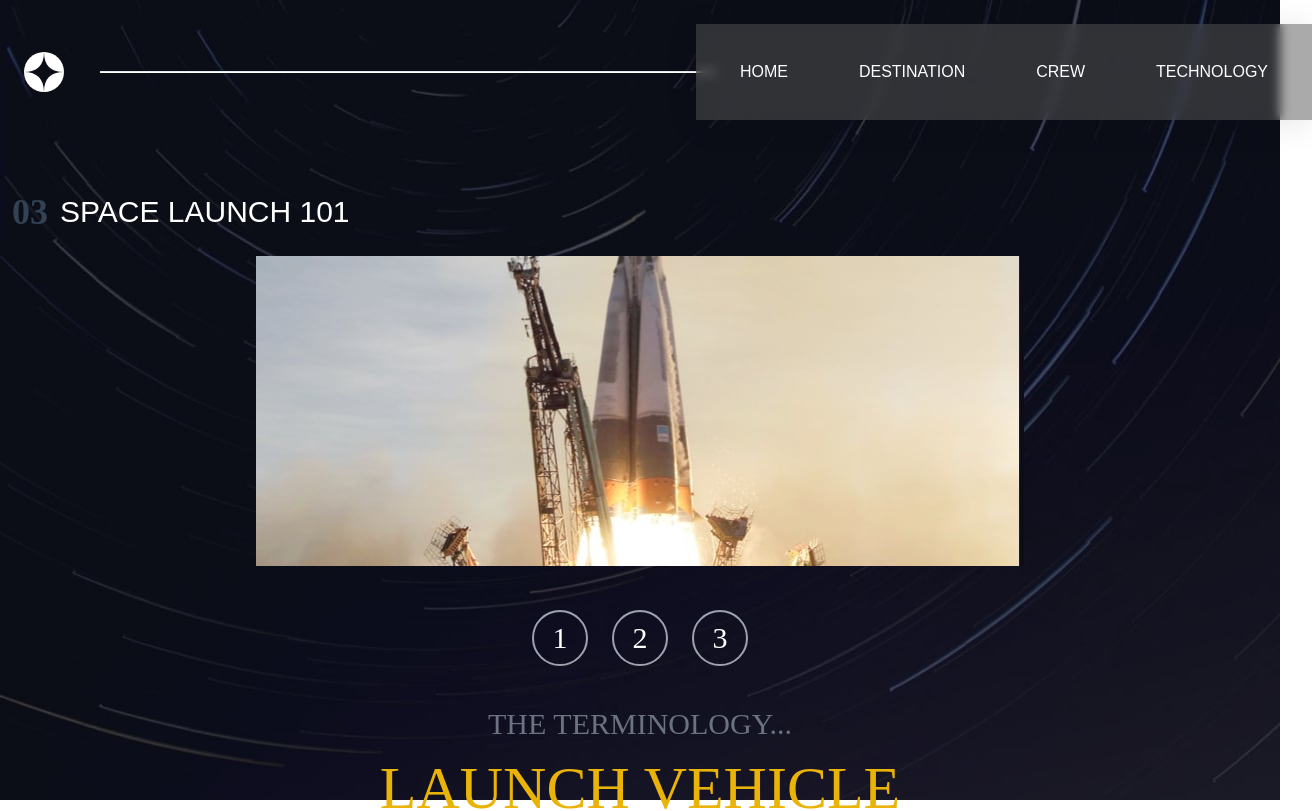
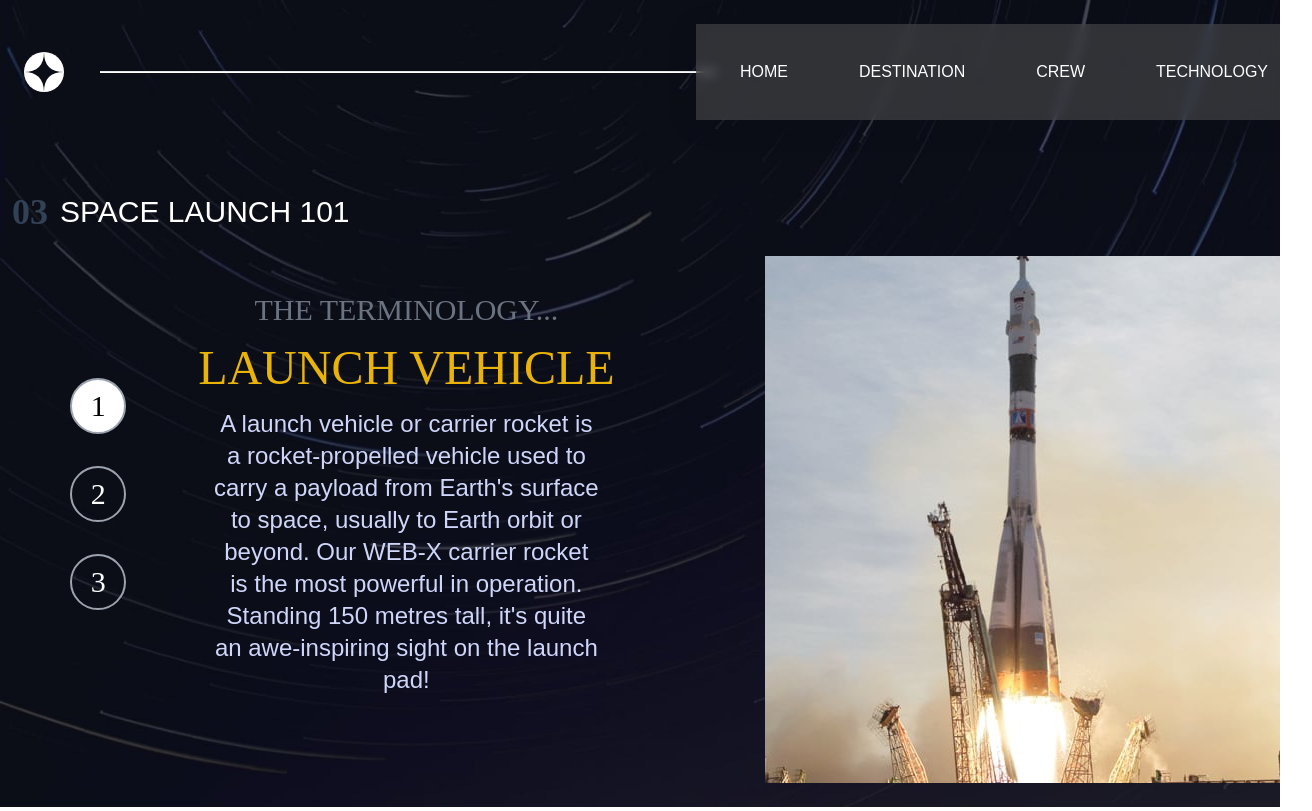
Before and after one commit to SaiSawant1/space-tourism, a Next.js app: page /technology in a window 1280 px wide. Shown: the top 811 px of the page, 1312 px wide, since content can reach past the window. Built offline with nearby package versions, Linux system fonts and the light colour scheme.

Commit message:
space tourism v1.0 completed

```diff
--- a/src/app/crew/page.tsx
+++ b/src/app/crew/page.tsx
@@ -2,7 +2,7 @@ import { Navbar } from "@/components";
 import CrewPage from "@/components/crew/CrewPage";
 export default function Home() {
   return (
-    <div className="w-full h-screen tablet:h-full desktop:h-full flex flex-col p-6 bg-no-repeat bg-cover bg-background-crew-m layout_crew-tablet layout_crew-desktop ">
+    <div className="w-full h-full tablet:h-full desktop:h-full flex flex-col p-6 bg-no-repeat bg-cover bg-background-crew-m layout_crew-tablet layout_crew-desktop ">
       <Navbar />
       <main className="flex flex-col mt-6  desktop:flex-col  default:m-0 tablet:mt-12  grow desktop:grow-0">
         <div className="flex content__center tablet:justify-start desktop:justify-start">
--- a/src/app/technology/page.tsx
+++ b/src/app/technology/page.tsx
@@ -4,11 +4,11 @@ import TechPage from "@/components/tech/TechPage";
 
 export default function Home() {
   return (
-    <div className="w-full h-full desktop:h-screen tablet:p-0 flex flex-col  bg-no-repeat bg-cover bg-background-tech-m layout_tech-tablet layout_tech-desktop ">
+    <div className="w-full h-screen overflow-x-hidden desktop:h-full tablet:p-0 flex flex-col  bg-no-repeat bg-cover bg-background-tech-m layout_tech-tablet layout_tech-desktop ">
       <div className="p-6">
         <Navbar />
       </div>
-      <main className="flex flex-col mt-6  desktop:flex-col  default:m-0 tablet:mt-12  grow desktop:grow-0">
+      <main className="flex flex-col mt-6  desktop:flex-col  default:m-0 tablet:mt-12  grow ">
         <div className="flex content__center tablet:justify-start desktop:justify-start">
           <span className="text-slate-700 mx-3  text-xl font-bold tablet:text-4xl">
             03
--- a/src/components/tech/TechContent.tsx
+++ b/src/components/tech/TechContent.tsx
@@ -7,22 +7,22 @@ const TechContent = ({
 
 }) => {
   return (
-    <div className="h-full w-full my-5 flex flex-col content__center">
-      <div className="w-full h-full flex content__center">
-        <span onClick={() => changeCurrentInfo(0)} className="w-10 h-10 mx-3 tablet:w-14 tablet:h-14 tablet:text-3xl flex content__center border-gray-400 border-2 text-white rounded-[50%]">
+    <div className="h-full w-full my-5 flex flex-col content__center desktop:flex-row">
+      <div className="w-full h-full flex content__center desktop:flex-col">
+        <span onClick={() => changeCurrentInfo(0)} className={`w-10 h-10 mx-3 tablet:w-14 tablet:h-14 tablet:text-3xl desktop:my-4 flex content__center border-gray-400 border-2 ${current.tech==="LAUNCH VEHICLE"?"bg-p-white text-black": "text-white"}  rounded-[50%]`}>
           1
         </span>
-        <span onClick={() => changeCurrentInfo(1)} className="w-10 h-10 mx-3 tablet:w-14 tablet:h-14 tablet:text-3xl flex content__center border-gray-400 border-2 text-white rounded-[50%]">
+        <span onClick={() => changeCurrentInfo(1)} className={`w-10 h-10 mx-3 tablet:w-14 tablet:h-14 tablet:text-3xl desktop:my-4 flex content__center border-gray-400 border-2 ${current.tech==="SPACEPORT"?"bg-p-white text-black": "text-white"}  rounded-[50%]`}>
           2
         </span>
-        <span onClick={() => changeCurrentInfo(2)} className="w-10 h-10 mx-3 tablet:w-14 tablet:h-14 tablet:text-3xl flex content__center border-gray-400 border-2 text-white rounded-[50%]">
+        <span onClick={() => changeCurrentInfo(2)} className={`w-10 h-10 mx-3 tablet:w-14 tablet:h-14 tablet:text-3xl desktop:my-4 flex content__center border-gray-400 border-2 ${current.tech==="SPACE CAPSULE"?"bg-p-white text-black": "text-white"}  rounded-[50%]`}>
           3
         </span>
       </div>
-      <div className=" tablet:text-3xl flex flex-col content__center my-10">
-        <h2 className="text-gray-500">THE TERMINOLOGY...</h2>
-        <h1 className="text-yellow-500 text-3xl tablet:text-6xl my-4 ">{current.tech}</h1>
-        <p className="text-p-purple barlow text-center px-10 tablet:px-20">
+      <div className="  flex flex-col content__center my-10">
+        <h2 className="text-gray-500 tablet:text-3xl">THE TERMINOLOGY...</h2>
+        <h1 className="text-yellow-500 text-3xl tablet:text-7xl my-4 desktop:text-5xl ">{current.tech}</h1>
+        <p className="text-p-purple barlow text-center px-10 tablet:text-4xl tablet:px-36 desktop:px-16 desktop:text-2xl">
           {current.text}
         </p>
       </div>
--- a/src/components/tech/TechImage.tsx
+++ b/src/components/tech/TechImage.tsx
@@ -8,13 +8,20 @@ const TechImage = ({
 
 }) => {
   return (
-    <div className="w-full my-6">
+    <div className="w-full my-6 desktop:flex desktop:justify-end desktop:items-start">
       <Image
         src={current.landscape}
         alt="launch vehicle"
         width={375}
         height={170}
-        className="object-contain w-full tablet:w-full tablet:h-[310px]"
+        className="object-contain desktop:hidden w-full tablet:w-full tablet:h-[310px]"
+      />
+      <Image
+        src={current.portrait}
+        alt="launch vehicle"
+        width={515}
+        height={527}
+        className="object-contain  hidden desktop:block "
       />
     </div>
   );
--- a/src/components/tech/TechPage.tsx
+++ b/src/components/tech/TechPage.tsx
@@ -9,7 +9,7 @@ const TechPage = () => {
         setCurrentInfo(TechInfo[index]);
     }
   return (
-    <div className="flex flex-col w-full h-full">
+    <div className="flex flex-col w-full h-full desktop:flex-row-reverse desktop:pl-12 desktop:justify-between">
       <TechImage  current={currentInfo} />
       <TechContent changeCurrentInfo={changeCurrentInfo} current={currentInfo} />
     </div>
```
